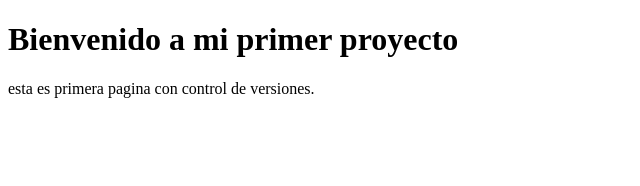
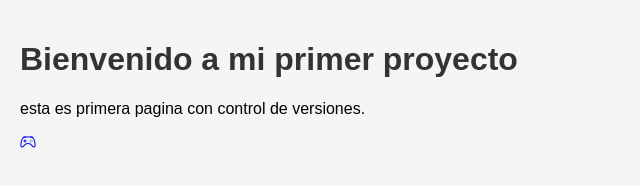
Before and after one commit to Santiago0720K/mi-segundo-proyecto, a plain HTML site: page index.html in a window 1280 px wide. Shown: the whole page, without its empty margins (0-640 px from the left). Drawn offline with nearby package versions, Linux system fonts and the light colour scheme.

Commit message:
actualizacion local de READM

```diff
--- a/index.html
+++ b/index.html
@@ -3,11 +3,13 @@
 <head>
     <meta charset="UTF-8">
     <meta name="viewport" content="width=device-width, initial-scale=1.0">
+    <link rel="stylesheet" href="https://cdn.jsdelivr.net/npm/bootstrap-icons@1.11.3/font/bootstrap-icons.min.css">
     <link rel="stylesheet" href="styles.css">
     <title>Mi primera pagina web</title>
 </head>
 <body>
     <h1>Bienvenido a mi primer proyecto</h1>
         <p>esta es primera pagina con control de versiones.</p>
+        <a href="https://www.youtube.com/watch?v=z580w4nPygQ"><i class="bi bi-controller"></i></a>
 </body>
 </html>
--- a/styles.css
+++ b/styles.css
@@ -0,0 +1,14 @@
+body {
+    font-family: Arial, sans-serif;
+    margin: 0;
+    padding: 20px;
+    background-color: #f5f5f5f5;
+}
+
+h1 {
+    color: #333;
+}
+
+p{
+    color:666;
+}
```
